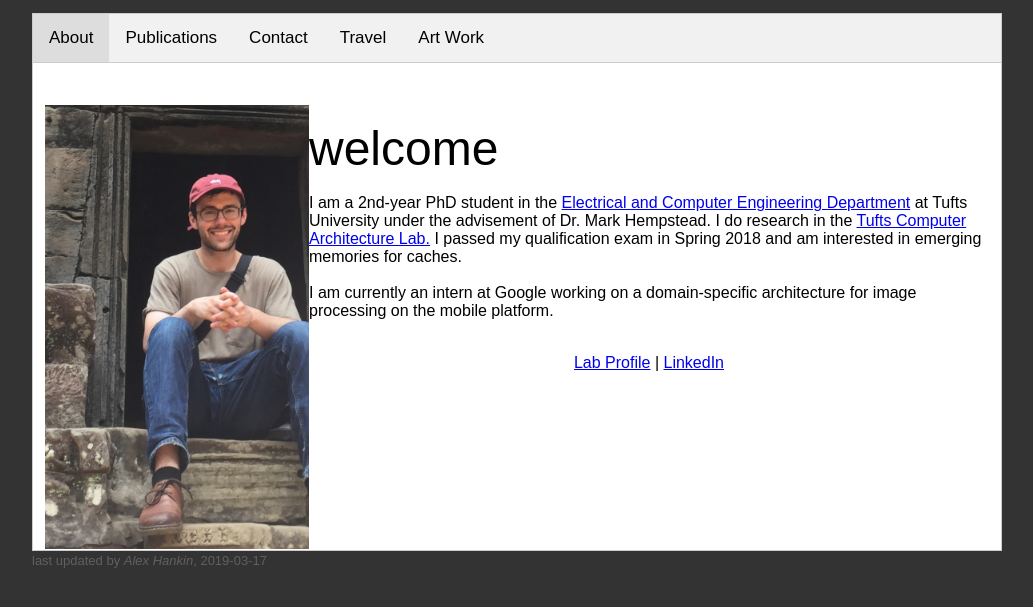
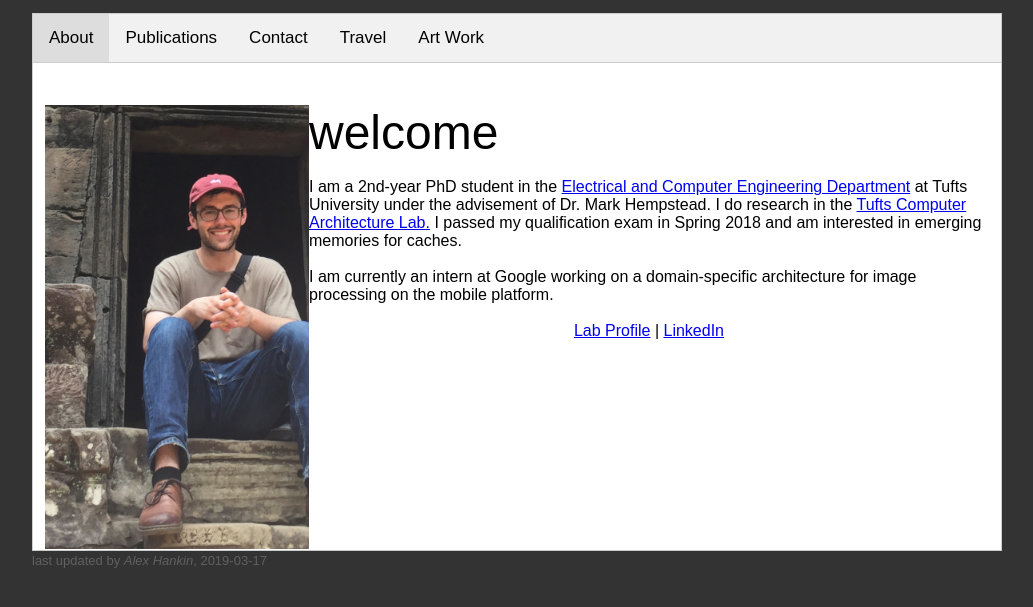
Before and after one commit to hankin0/hankin0.github.io, a Jekyll site: the page built from index.html, in a window 1280 px wide. Shown: the top 607 px of the page, without its empty margins (123-1156 px from the left). Built offline with Jekyll 4.4.1, drawn with Linux system fonts in a browser that asks for light colours.

Commit message:
change about text padding

```diff
--- a/index.html
+++ b/index.html
@@ -17,7 +17,7 @@ layout: default
       <div id="About" class="tabcontent">
  	    <br><br>
         <img src="images/just_me_cambodia.png" width='264' height='444' align="left">
-                    <p class="ex1">
+        <!--<p class="ex1">-->
                     <font size="8">welcome</font><br><br>
 		    I am a 2nd-year PhD student in the <a
             href="https://engineering.tufts.edu/ece/">Electrical and Computer Engineering
```
